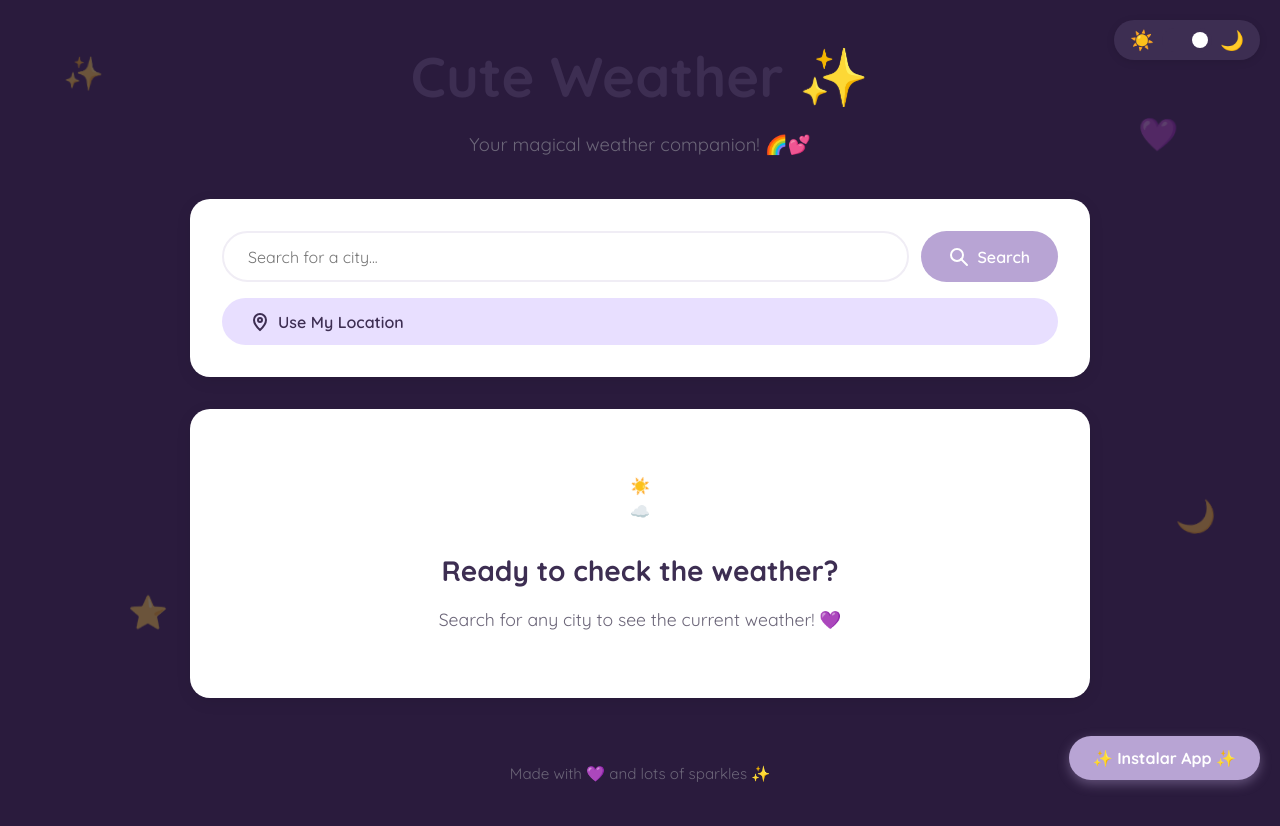
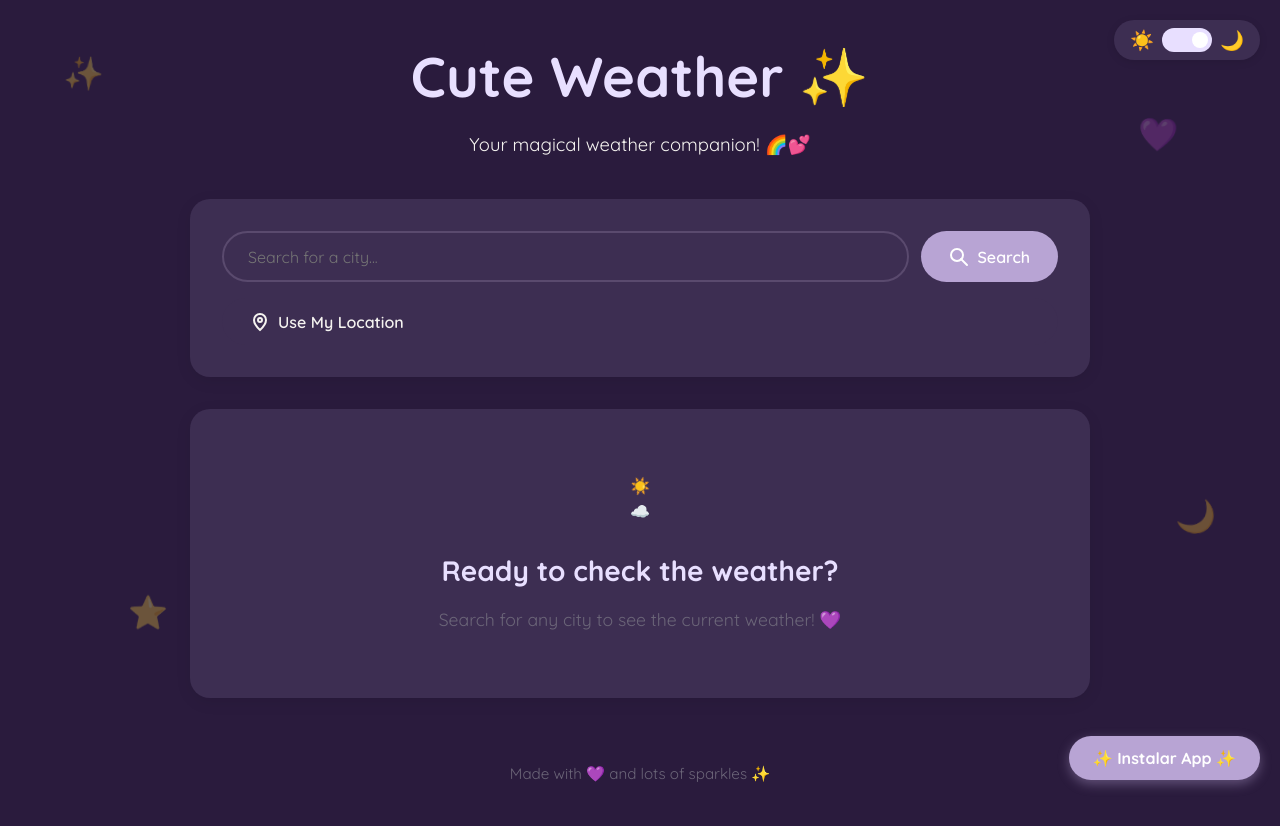
Before and after one commit to Vivisillusion/cute-wheather, a plain HTML site: page index.html in a window 1280 px wide. Both pictures are taken after a click on the button "Toggle theme". Drawn offline with Linux system fonts and the light colour scheme.

Commit message:
Update style.css

```diff
--- a/style.css
+++ b/style.css
@@ -750,3 +750,141 @@ body {
   color: var(--text-color, #2d2838);
   transition: background-color 0.3s ease, color 0.3s ease;
 }
+/* VARIÁVEIS DOS TEMAS */
+:root {
+  /* TEMA CLARO (default) */
+  --bg-color: #f5f3f0;
+  --text-color: #2d2838;
+  --card-bg: #ffffff;
+  --purple: #b8a4d4;
+  --dark-purple: #3d2e52;
+  --input-bg: #ffffff;
+  --input-border: #f0edf5;
+}
+
+[data-theme="dark"] {
+  /* TEMA ESCURO */
+  --bg-color: #2a1b3d;
+  --text-color: #f5f3f0;
+  --card-bg: #3d2e52;
+  --purple: #b8a4d4;
+  --dark-purple: #e8dfff;
+  --input-bg: #3d2e52;
+  --input-border: #5a4a6e;
+}
+
+/* APLICA AS VARIÁVEIS NO SEU SITE */
+body {
+  background-color: var(--bg-color) !important;
+  color: var(--text-color) !important;
+  transition: background-color 0.3s ease, color 0.3s ease;
+}
+
+/* APLICA PARA TODOS OS ELEMENTOS DO SEU WEATHER APP */
+.search-section,
+.welcome-state,
+.current-weather,
+.forecast-section,
+.weather-details,
+.detail-item {
+  background-color: var(--card-bg) !important;
+  color: var(--text-color) !important;
+  transition: all 0.3s ease;
+}
+
+/* INPUTS E BOTÕES */
+#city-input {
+  background-color: var(--input-bg) !important;
+  border-color: var(--input-border) !important;
+  color: var(--text-color) !important;
+}
+
+.btn-location {
+  background-color: var(--card-bg) !important;
+  color: var(--text-color) !important;
+  border-color: var(--purple) !important;
+}
+
+/* HEADERS E TEXTO */
+header h1 {
+  color: var(--dark-purple) !important;
+}
+
+.subtitle {
+  color: var(--text-color) !important;
+}
+
+/* TOGGLE STYLES CORRIGIDOS */
+.theme-toggle-wrapper {
+  position: fixed;
+  top: 20px;
+  right: 20px;
+  z-index: 1000;
+}
+
+.theme-toggle {
+  display: flex;
+  align-items: center;
+  gap: 0.5rem;
+  padding: 0.5rem 1rem;
+  background: var(--card-bg);
+  border-radius: 999px;
+  box-shadow: 0 2px 8px rgba(0, 0, 0, 0.1);
+  border: none;
+  cursor: pointer;
+  transition: all 0.3s ease;
+}
+
+.theme-toggle:hover {
+  transform: translateY(-2px);
+  box-shadow: 0 4px 12px rgba(0, 0, 0, 0.15);
+}
+
+.toggle-switch {
+  position: relative;
+  display: inline-block;
+  width: 50px;
+  height: 24px;
+}
+
+.toggle-switch input {
+  opacity: 0;
+  width: 0;
+  height: 0;
+}
+
+.toggle-slider {
+  position: absolute;
+  cursor: pointer;
+  top: 0;
+  left: 0;
+  right: 0;
+  bottom: 0;
+  background-color: var(--purple);
+  transition: .4s;
+  border-radius: 24px;
+}
+
+.toggle-slider:before {
+  position: absolute;
+  content: "";
+  height: 16px;
+  width: 16px;
+  left: 4px;
+  bottom: 4px;
+  background-color: white;
+  transition: .4s;
+  border-radius: 50%;
+}
+
+input:checked + .toggle-slider {
+  background-color: var(--dark-purple);
+}
+
+input:checked + .toggle-slider:before {
+  transform: translateX(26px);
+}
+
+.toggle-icon {
+  font-size: 1.2rem;
+}
```
